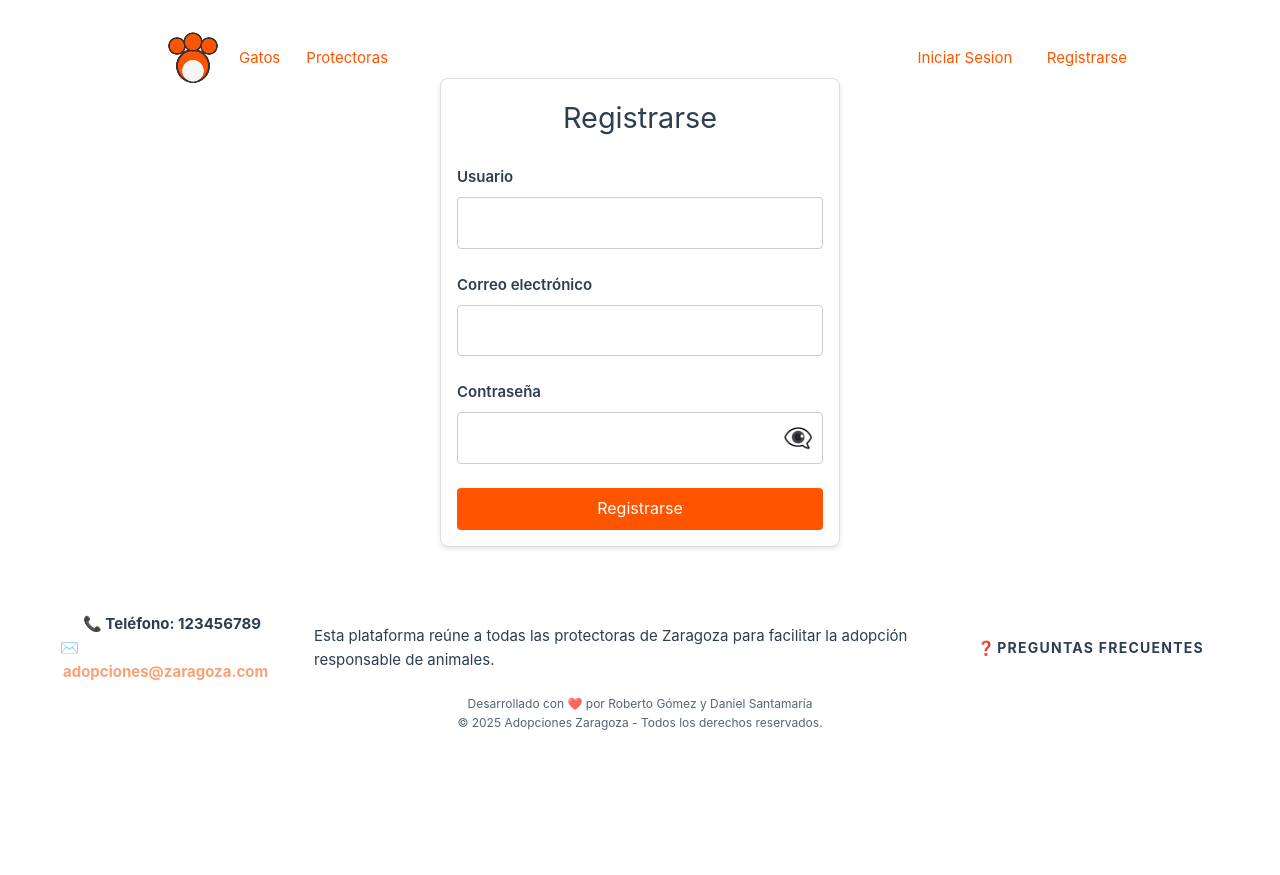
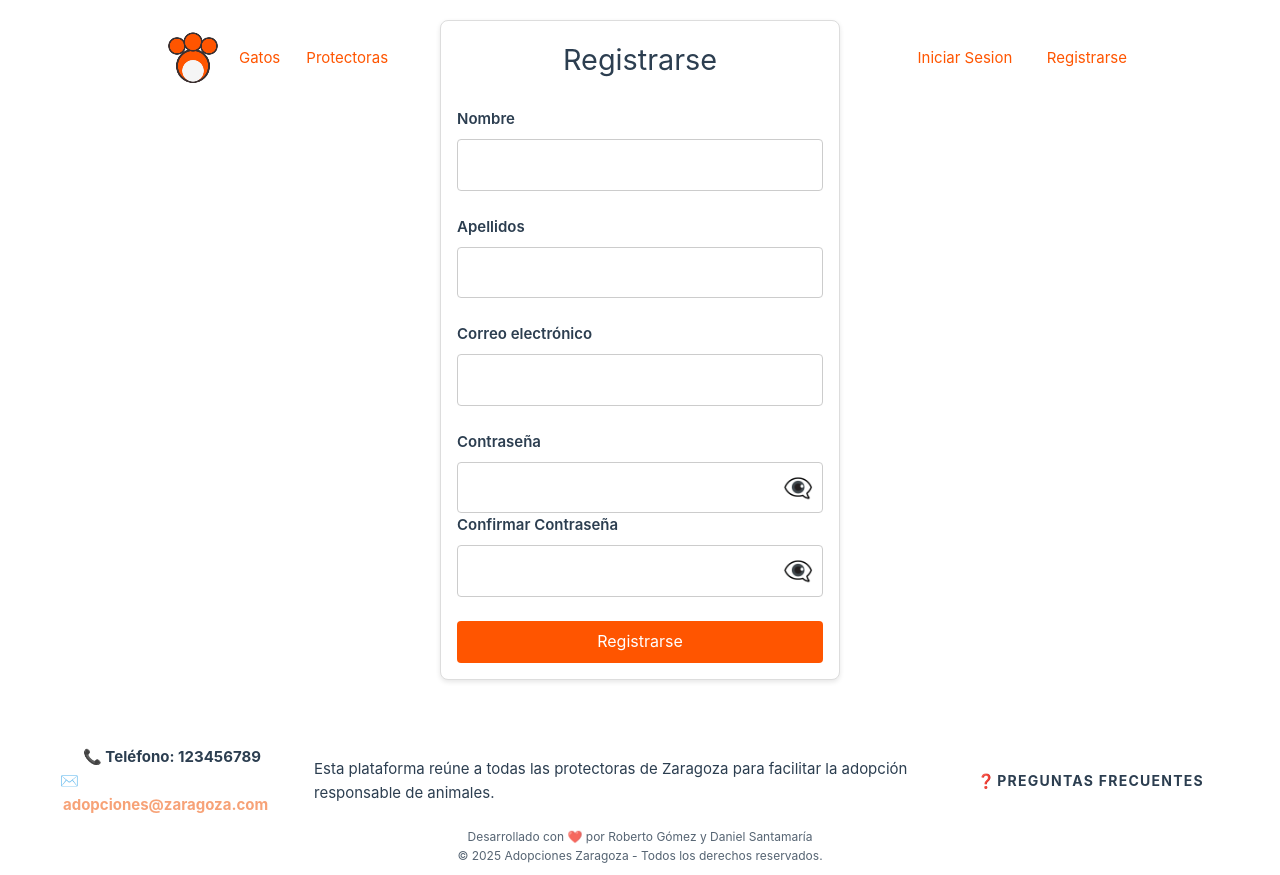
Before and after one commit to Librito21/Proyecto-Gatos-Front2eva, a Vue app: page /registrarse in a window 1280 px wide. Before the commit the page ends 800 px from the top, so only its background shows below. Built offline with nearby package versions, Linux system fonts and the light colour scheme; the HTML template or start-up script is replaced by a standard one.

Commit message:
Register Form agrandado
Se han añadido los campos Apellidos, confirmar constraseña y se ha cambiado Usuario por Nombre

```diff
--- a/src/views/RegistrarseView.vue
+++ b/src/views/RegistrarseView.vue
@@ -4,15 +4,23 @@ import Footer from '@/components/Footer.vue';
 import Header from '@/components/Header.vue';
 
 const nombre = ref('');
+const apellido = ref('');
 const email = ref('');
 const contraseña = ref('');
+const confirmarContraseña = ref('');
 const errorMessage = ref('');
 const successMessage = ref('');
 const isPasswordVisible = ref(false);
+const isConfirmPasswordVisible = ref(false);
 
 const handleRegister = async () => {
-  if (!nombre.value || !email.value || !contraseña.value) {
+  if (!nombre.value || !apellido.value || !email.value || !contraseña.value || !confirmarContraseña.value) {
     errorMessage.value = 'Todos los campos son obligatorios';
+    return;
+  }
+
+  if (contraseña.value !== confirmarContraseña.value) {
+    errorMessage.value = 'Las contraseñas no coinciden';
     return;
   }
 
@@ -39,7 +47,7 @@ const handleRegister = async () => {
     errorMessage.value = '';
 
     setTimeout(() => {
-      window.location.href = '/iniciar-sesion'; // Redirigir al register después de registrar
+      window.location.href = '/iniciar-sesion'; // Redirigir al login después de registrar
     }, 2000);
 
   } catch (error: any) {
@@ -51,6 +59,10 @@ const handleRegister = async () => {
 const togglePasswordVisibility = () => {
   isPasswordVisible.value = !isPasswordVisible.value;
 };
+
+const toggleConfirmPasswordVisibility = () => {
+  isConfirmPasswordVisible.value = !isConfirmPasswordVisible.value;
+};
 </script>
 
 <template>
@@ -58,8 +70,12 @@ const togglePasswordVisibility = () => {
     <h2 class="register-form__title">Registrarse</h2>
     <form @submit.prevent="handleRegister" class="register-form__form">
       <div class="register-form__field">
-        <label for="nombre" class="register-form__label">Usuario</label>
+        <label for="nombre" class="register-form__label">Nombre</label>
         <input type="text" v-model="nombre" id="nombre" class="register-form__input" required />
+      </div>
+      <div class="register-form__field">
+        <label for="nombre" class="register-form__label">Apellidos</label>
+        <input type="text" v-model="apellido" id="nombre" class="register-form__input" required />
       </div>
       <div class="register-form__field">
         <label for="email" class="register-form__label">Correo electrónico</label>
@@ -74,6 +90,17 @@ const togglePasswordVisibility = () => {
             <span v-if="isPasswordVisible">👁️</span>
             <span v-else>👁️‍🗨️</span>
           </button>
+        </div>
+        <div class="register-form__field">
+          <label for="confirmar-password" class="register-form__label">Confirmar Contraseña</label>
+          <div class="register-form__password-wrapper">
+            <input :type="isConfirmPasswordVisible ? 'text' : 'password'" v-model="confirmarContraseña"
+              id="confirmar-password" class="register-form__input" required />
+            <button type="button" @click="toggleConfirmPasswordVisibility" class="register-form__eye-icon">
+              <span v-if="isConfirmPasswordVisible">👁️</span>
+              <span v-else>👁️‍🗨️</span>
+            </button>
+          </div>
         </div>
       </div>
       <button type="submit" class="register-form__button register-form__button--primary">Registrarse</button>
@@ -191,6 +218,7 @@ const togglePasswordVisibility = () => {
     margin-bottom: 1.5rem;
     color: black;
   }
+
   .register-form__label {
     display: block;
     font-weight: 600;
@@ -199,9 +227,9 @@ const togglePasswordVisibility = () => {
   }
 }
 
-@media (width <= 400px) {
+@media (width <=400px) {
 
-  .register-form{
+  .register-form {
     margin-left: 15px;
     margin-right: 15px;
   }
```
Lines whose indentation alone changed are shown as unchanged.
